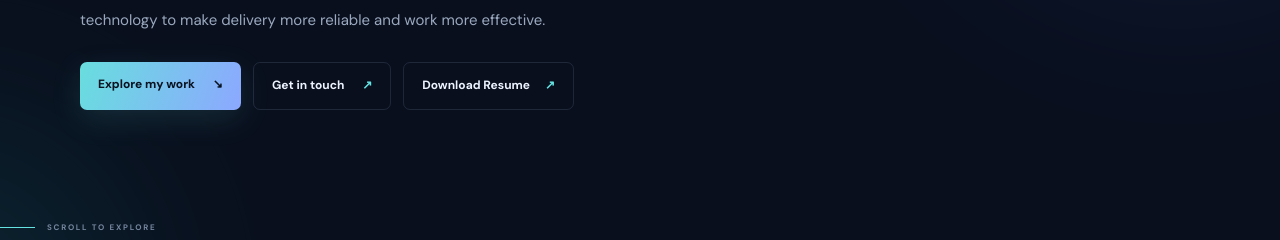
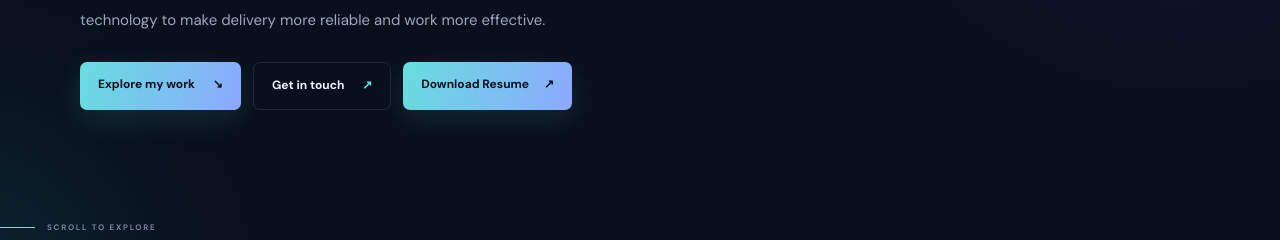
Before and after one commit to AshleshaN257/ashleshan257.github.io, a plain HTML site: page index.html in a window 1280 px wide. Shown: the part 531-771 px from the top of the page. Drawn offline with Linux system fonts and the light colour scheme.

Commit message:
Change resume download button style

```diff
--- a/index.html
+++ b/index.html
@@ -31,7 +31,7 @@
         <div class="hero-actions">
           <a class="button button-primary" href="#projects">Explore my work <span>↘</span></a>
           <a class="button button-ghost" href="#contact">Get in touch <span>↗</span></a>
-          <a class="button button-ghost" href="assets/Ashlesha_Resume.pdf" download="Ashlesha_Resume.pdf">Download Resume<span>↗</span></a>
+          <a class="button button-primary" href="assets/Ashlesha_Resume.pdf" download="Ashlesha_Resume.pdf">Download Resume<span>↗</span></a>
   </a>
 </section>
         </div>
```
